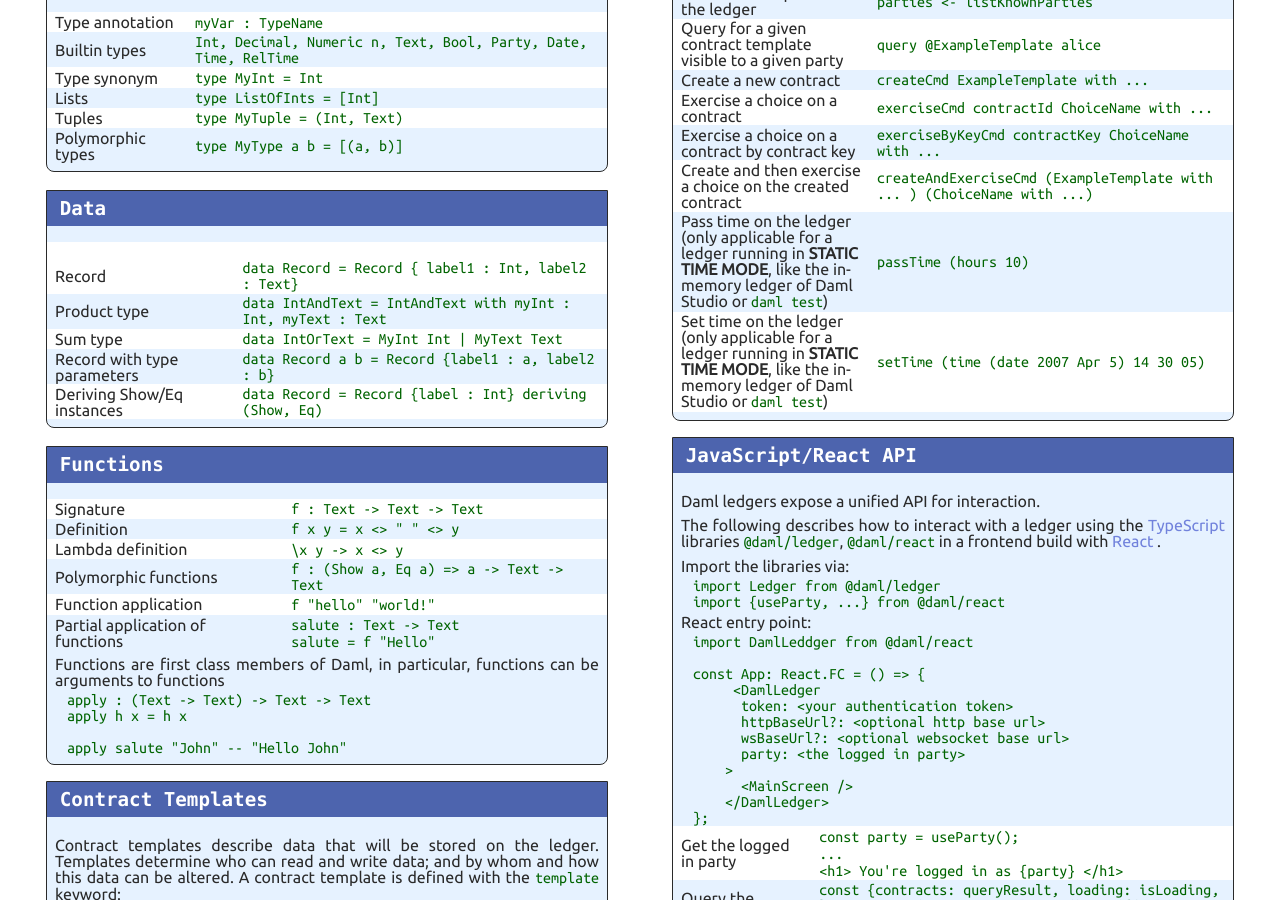
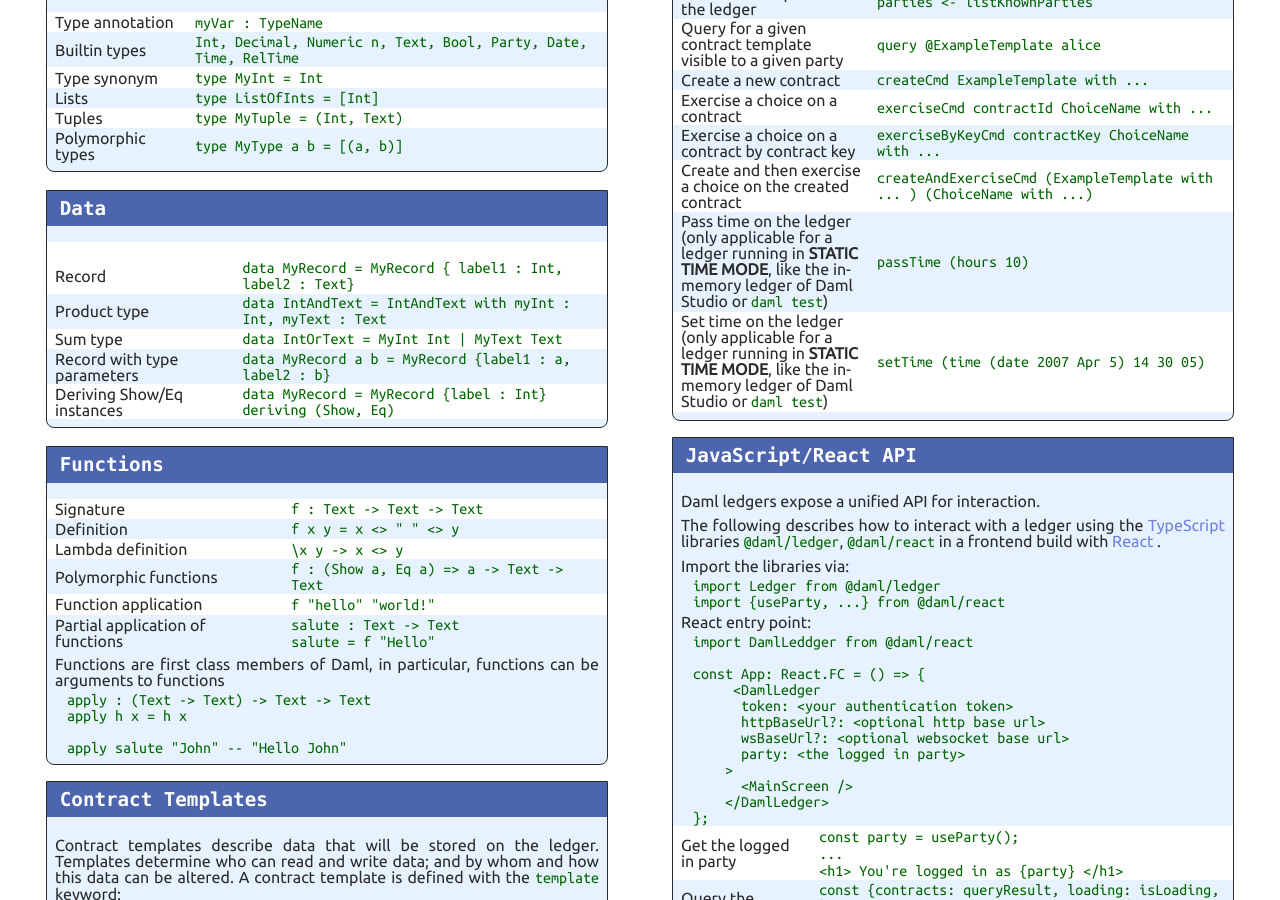
Before and after one commit to digital-asset/daml-cheat-sheet, a Jekyll site: the page built from index.html, in a window 1280 px wide and 900 px high, scrolled down 1863 px. Built offline with Jekyll 4.4.1, drawn with Linux system fonts in a browser that asks for light colours.

Commit message:
Tweak the examples for Record types (#27)
Co-authored-by: Bas van Gijzel <bas.vangijzel@digitalasset.com>

```diff
--- a/_includes/en/Data.md
+++ b/_includes/en/Data.md
@@ -1,7 +1,7 @@
 |                      |                                                       |
 | -------------------- | ----------------------------------------------------- |
-| Record | `data Record = Record { label1 : Int, label2 : Text}` |
+| Record | `data MyRecord = MyRecord { label1 : Int, label2 : Text}` |
 | Product type | `data IntAndText = IntAndText with myInt : Int, myText : Text` |
 | Sum type | `data IntOrText = MyInt Int | MyText Text` |
-| Record with type parameters | `data Record a b = Record {label1 : a, label2 : b}` |
-| Deriving Show/Eq instances | `data Record = Record {label : Int} deriving (Show, Eq)` |
+| Record with type parameters | `data MyRecord a b = MyRecord {label1 : a, label2 : b}` |
+| Deriving Show/Eq instances | `data MyRecord = MyRecord {label : Int} deriving (Show, Eq)` |
```
